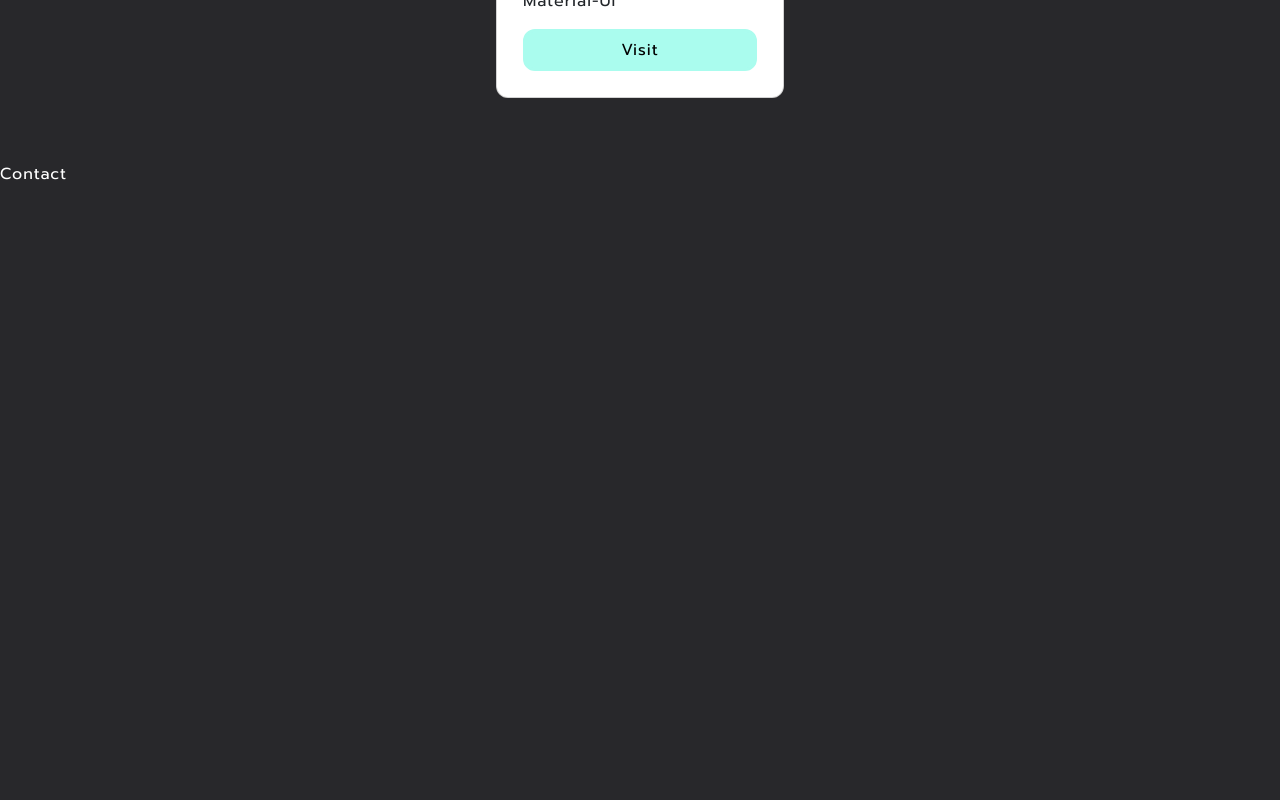
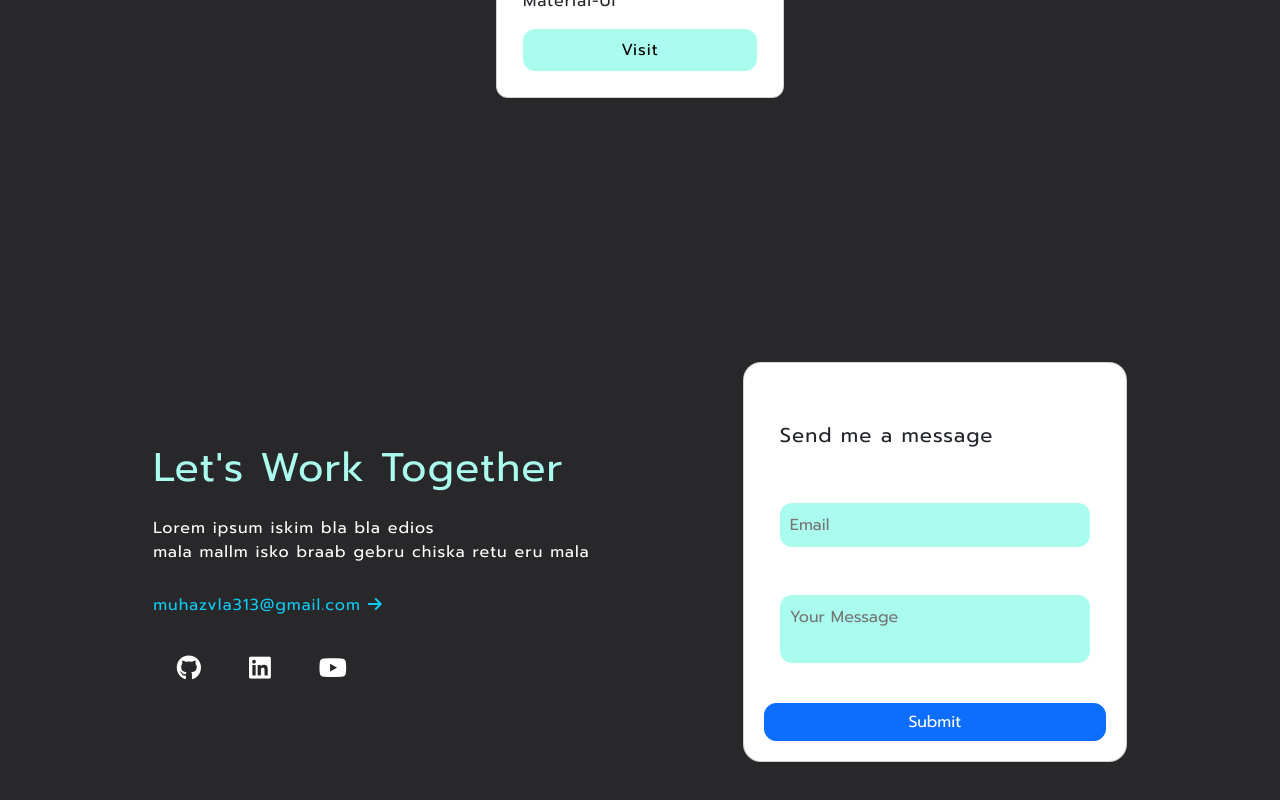
Before and after one commit to muhazAhmed/Portfolio, a React (Vite) app: page / in a window 1280 px wide. Shown: the part 4053-4853 px from the top of the page. Built offline with nearby package versions, Linux system fonts and the light colour scheme.

Commit message:
added contact

```diff
--- a/src/components/footer/Footer.jsx
+++ b/src/components/footer/Footer.jsx
@@ -1,10 +1,45 @@
-import React from 'react'
+import React from "react";
 import "./footer.css";
+import { Button, Card } from "react-bootstrap";
 
 const Contact = () => {
+
   return (
-    <div className='contact' id='contact'>Contact</div>
-  )
-}
+    <div className="contact d-flex align-items-center" id="contact">
+      <div
+        className="d-flex flex-column align-items-sm-start"
+        style={{ gap: "1rem" }}
+      >
+        <h1>Let's Work Together</h1>
+        <p>
+          Lorem ipsum iskim bla bla edios
+          <br />
+          mala mallm isko braab gebru chiska retu eru mala
+        </p>
+        <h6 className="text-info" style={{ cursor: "pointer" }}>
+          muhazvla313@gmail.com <i className="fa-solid fa-arrow-right"></i>
+        </h6>
+        <div className="links">
+          <i
+            href="https://github.com/muhazAhmed"
+            className="fa-brands fa-github"
+            target="_blank"
+          ></i>
+          <i className="fa-brands fa-linkedin"></i>
+          <i className="fa-brands fa-youtube"></i>
+        </div>
+      </div>
 
-export default Contact
+      <Card>
+        <Card.Body>
+          <Card.Title>Send me a message</Card.Title>
+          <input type="email" autoComplete="off" placeholder="Email" required />
+          <textarea placeholder="Your Message" />
+        </Card.Body>
+        <Button>Submit</Button>
+      </Card>
+    </div>
+  );
+};
+
+export default Contact;
--- a/src/components/footer/footer.css
+++ b/src/components/footer/footer.css
@@ -1,4 +1,56 @@
 .contact {
     height: 100dvh;
     width: 100%;
+    justify-content: space-evenly;
 }
+
+.contact .card input,
+.contact .card textarea {
+    border: none;
+    resize: none;
+    padding: 10px;
+    background-color: #AAFCEE;
+    border-radius: 12px;
+    padding-left: 10px;
+}
+
+.contact .card input:focus,
+.contact .card textarea:focus {
+    outline: none;
+    border-bottom: 1px solid black;
+}
+
+.contact .card {
+    width: 30vw;
+    height: 50vh;
+    border-radius: 18px;
+    padding: 20px;
+}
+
+.contact .card .card-body {
+    display: flex;
+    flex-direction: column;
+    justify-content: space-around;
+}
+
+.contact .card .btn {
+    border-radius: 12px;
+    /* width: 50%; */
+}
+
+.contact h1 {
+    color: #AAFCEE;
+}
+
+.contact .links {
+    display: flex;
+    width: 50%;
+    align-items: center;
+    justify-content: space-around;
+    margin-top: 1rem;
+}
+
+.contact .links i {
+    font-size: 25px;
+    cursor: pointer;
+}
```
